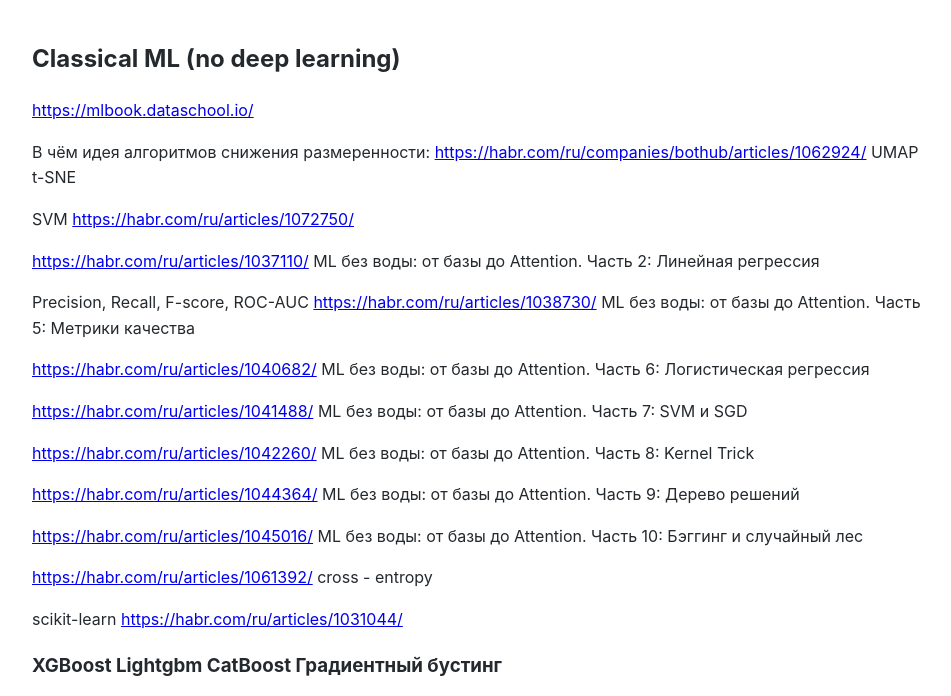
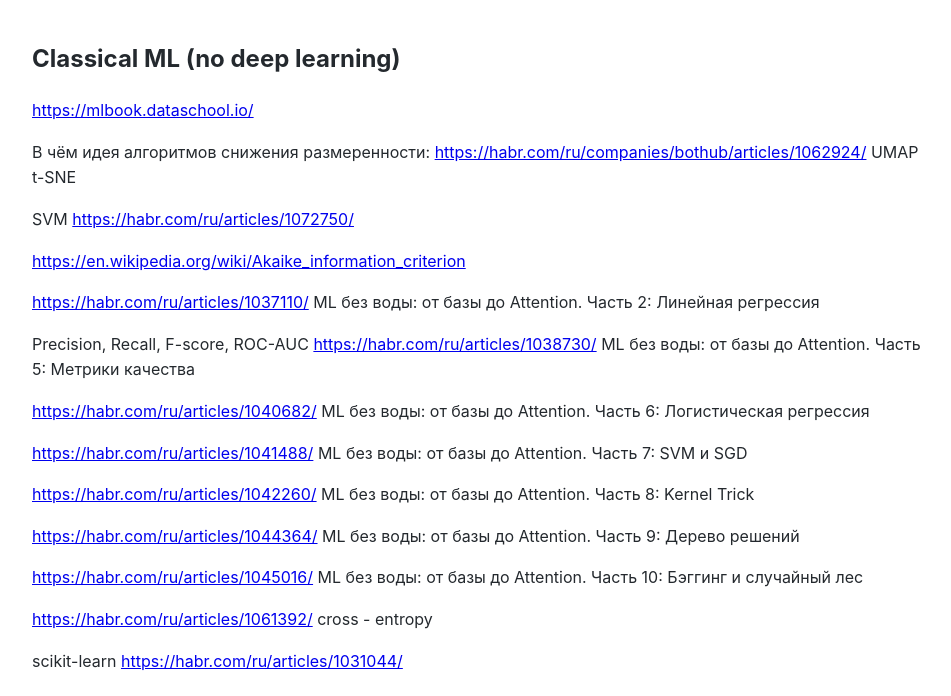
Before and after one commit to Michael-Lubinsky/michael-lubinsky.github.com, a Jekyll site: the page built from ml/classical_ml.md, in a window 1280 px wide and 900 px high, cut to the strip 0-696 px from the top of the window. Shown: the whole strip, without its empty margins (158-1109 px from the left). Built offline with Jekyll 4.4.1, drawn with Linux system fonts in a browser that asks for light colours; our own code applies the rules of GitHub Pages for plain Markdown files.

Commit message:
Add links to Akaike information criterion and ML metrics

```diff
--- a/ml/classical_ml.md
+++ b/ml/classical_ml.md
@@ -6,6 +6,8 @@
 <https://habr.com/ru/companies/bothub/articles/1062924/> UMAP  t-SNE
 
 SVM <https://habr.com/ru/articles/1072750/>
+
+<https://en.wikipedia.org/wiki/Akaike_information_criterion>
 
 <https://habr.com/ru/articles/1037110/> ML без воды: от базы до Attention. Часть 2: Линейная регрессия
 
```
